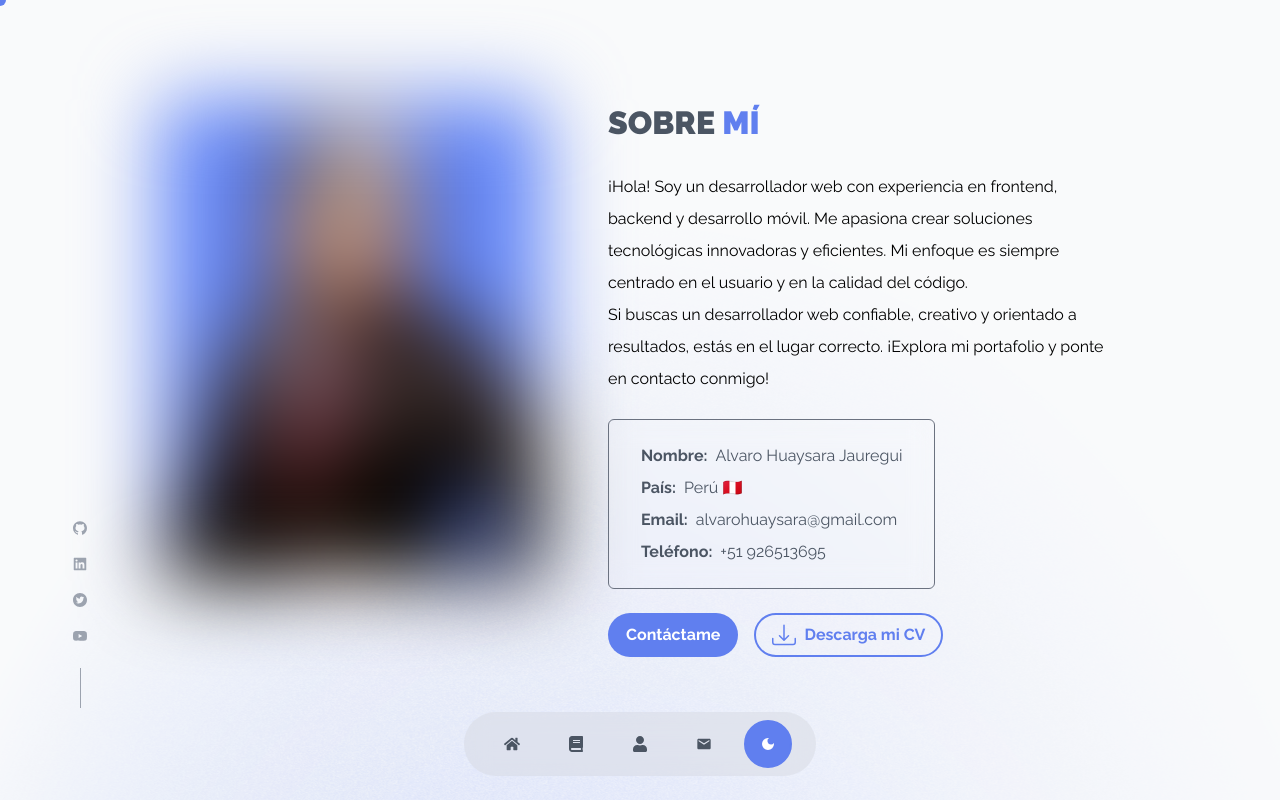
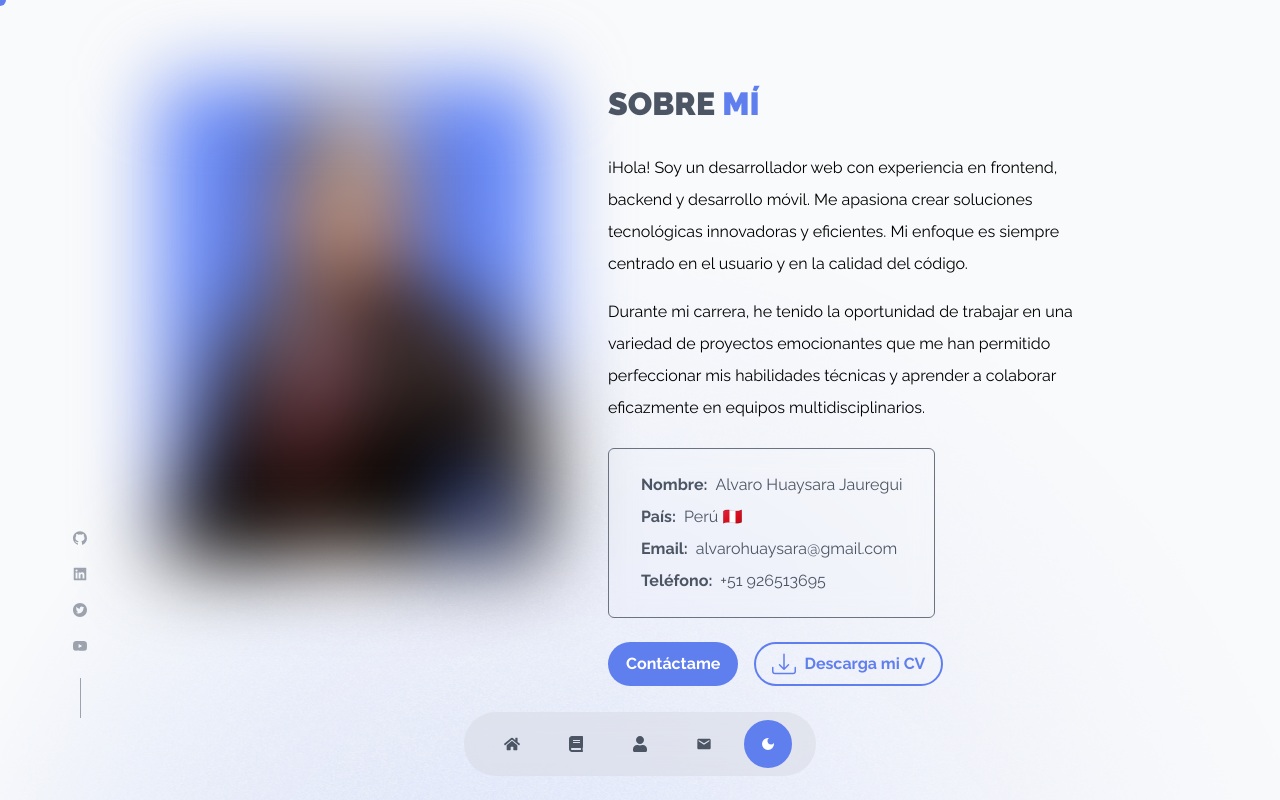
Before and after one commit to AlvaroHJ21/portfolio, a Next.js app: page /about-me in a window 1280 px wide. Shown: the top 800 px of the page. Built offline with nearby package versions, Linux system fonts and the light colour scheme.

Commit message:
update texts

```diff
--- a/src/components/about/about.tsx
+++ b/src/components/about/about.tsx
@@ -30,14 +30,15 @@ export const About = () => {
               </h2>
 
               <div className="max-w-lg mb-6 leading-8 text-center text-black md:text-left dark:text-white">
-                <p>
+                <p className='mb-4'>
                   ¡Hola! Soy un desarrollador web con experiencia en frontend, backend y desarrollo
                   móvil. Me apasiona crear soluciones tecnológicas innovadoras y eficientes. Mi
                   enfoque es siempre centrado en el usuario y en la calidad del código.
                 </p>
                 <p>
-                  Si buscas un desarrollador web confiable, creativo y orientado a resultados, estás
-                  en el lugar correcto. ¡Explora mi portafolio y ponte en contacto conmigo!
+                  Durante mi carrera, he tenido la oportunidad de trabajar en una variedad de
+                  proyectos emocionantes que me han permitido perfeccionar mis habilidades técnicas
+                  y aprender a colaborar eficazmente en equipos multidisciplinarios.
                 </p>
               </div>
 
--- a/src/components/hero/hero.tsx
+++ b/src/components/hero/hero.tsx
@@ -35,11 +35,16 @@ export const Hero = () => {
                 strings={['Frontend', 'Backend', 'Móvil']}
               />
             </h2>
-            <p className="font-regular leading-[1.8] text-black max-w-[520px] text-16 dark:text-white">
-              Apasionado por crear soluciones tecnológicas innovadoras y eficientes para mejorar la
+            <p className="font-regular leading-[1.8] text-black max-w-[720px] dark:text-white mb-4">
+              {/* Apasionado por crear soluciones tecnológicas innovadoras y eficientes para mejorar la
               experiencia del usuario. ¡Explora mi portafolio y contáctame para hablar sobre tus
-              proyectos!
+              proyectos! */}
+              Apasionado por crear soluciones web innovadoras. Experto en tecnologías front-end y
+              back-end, estoy comprometido con la calidad, la usabilidad y la eficiencia en cada
+              proyecto. Siempre en busca de nuevos desafíos y oportunidades para aprender y crecer
+              en el mundo del desarrollo web.
             </p>
+            <p className='font-semibold'>¡Explora mi portafolio y ponte en contácto conmigo!</p>
           </div>
         </div>
 
```
